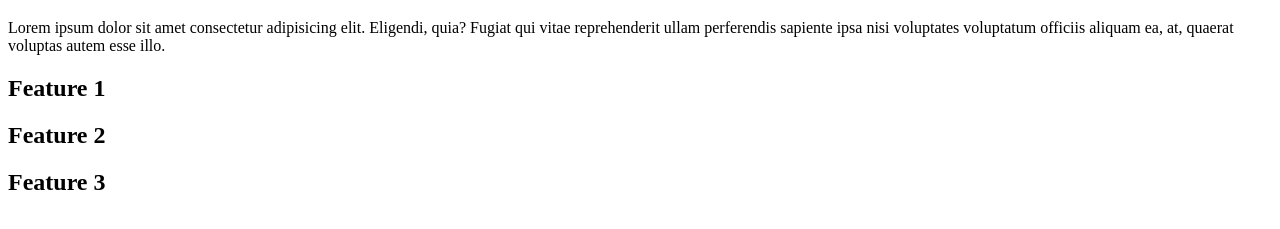
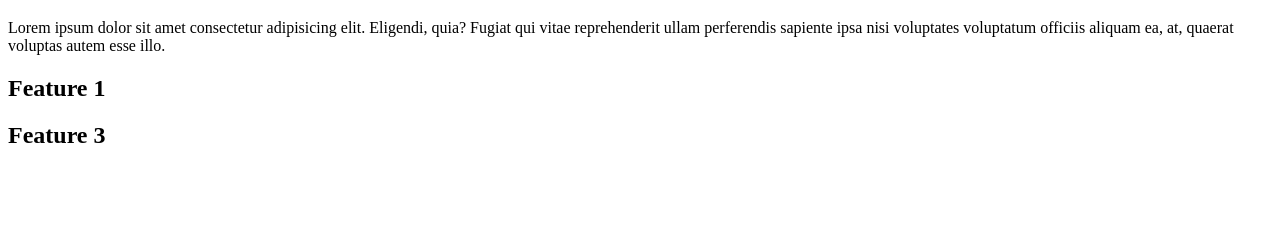
Before and after one commit to vovajr11/test-feature-branch, a plain HTML site: page index.html in a window 1280 px wide. Shown: the part 61-290 px from the top of the page. Drawn offline with Linux system fonts and the light colour scheme.

Commit message:
Revert "added feature 2"
This reverts commit 7be5fb316f04aaf5ef573854c458be28f4b0e33a.

```diff
--- a/index.html
+++ b/index.html
@@ -10,7 +10,6 @@
     <h1>PROD</h1>
     <p>Lorem ipsum dolor sit amet consectetur adipisicing elit. Eligendi, quia? Fugiat qui vitae reprehenderit ullam perferendis sapiente ipsa nisi voluptates voluptatum officiis aliquam ea, at, quaerat voluptas autem esse illo.</p>
     <h2>Feature 1</h2>
-    <h2>Feature 2</h2>
     <h2>Feature 3</h2>
 </body>
 </html>
```
